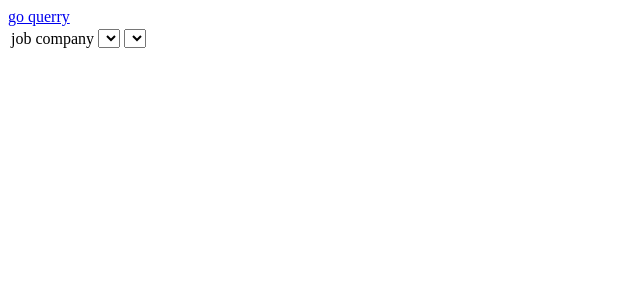
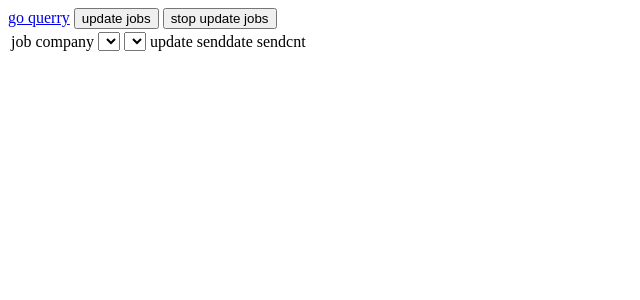
Before and after one commit to sinoory/dijango-jobfind, a Django app: page /jobfind/viewljobs in a window 1280 px wide. Shown: the top 300 px of the page, without its empty margins (0-640 px from the left). Run offline with Django 3.2, Linux system fonts and the light colour scheme; data that the repository does not hold is empty; parts of the project's set-up code (start-up, migrations or seed data) failed here and were passed over; some libraries are stand-ins or nearby versions.

Commit message:
job:update the job date in local jobl db

```diff
--- a/jobfind/templates/jobfind/q.html
+++ b/jobfind/templates/jobfind/q.html
@@ -393,6 +393,10 @@
 <input name='idJobArea' type='checkbox' value="020000" checked="ture">上海</input>
 <input name='idJobArea' type='checkbox' value="040000">深圳</input>
 <input name='idJobArea' type='checkbox' value="030200">广州</input>
+<input name='idJobArea' type='checkbox' value="030000">广东省（除深圳）</input>
+<input name='idJobArea' type='checkbox' value="100000">海南省</input>
+<input name='idJobArea' type='checkbox' value="110300">厦门</input>
+<input name='idJobArea' type='checkbox' value="110200">福州</input>
 <input name='idJobArea' type='checkbox' value="01">珠三角</input>
 <input name='idJobArea' type='checkbox' value="000000">全国</input>
  <button onclick='test()' >test</button>
@@ -428,6 +432,7 @@ history<select id='idhistorykey' onchange="$('#idsearchkey').val($('#idhistoryke
 <option>中兴通讯
 <option>腾讯计算机
 <option>TCL
+<option>爱立信
 <option>小米科技
 <option>阿里巴巴
 <option>QUALCOMM
--- a/jobfind/templates/jobfind/viewljobs.html
+++ b/jobfind/templates/jobfind/viewljobs.html
@@ -1,5 +1,11 @@
 <html>
     <head>
+        <style type="text/css">
+        .hilight
+        {
+        background-color: #cccc00;
+        }
+        </style>
         <script type="text/javascript" src="../../../static/js/jquery-1.10.1.js"></script>
         <script type="text/javascript" src="../../../static/js/jscolor/jscolor.js"></script>
         <script language="javascript">
@@ -16,6 +22,7 @@
                 lastLocal=local
                 dbg("querryJobs local="+local+",status="+status)
                 postdata={
+                    cmd:"SHOW_JOBS",
                     local:local,
                     status:status
                 }
@@ -35,6 +42,52 @@
             });
 
             }
+            var stopUpdate=false
+            function stopUpdatejob(){
+                stopUpdate=true
+            }
+            function updateJob(tr){
+            if(stopUpdate){
+                dbg("user stoped,exit")
+                return
+            }
+            var postdata={
+                cmd:"UPDATE_JOB",
+                id:tr.attr("id")
+            }
+            if(postdata.id.length<1){
+                return
+            }
+            tr.css("background-color","#cccc00")
+            var aj = $.ajax( {
+                type:'post',
+                cache:'false',
+                data:postdata,
+                success:function(data){
+                    data=JSON.parse(data)
+                    if(data.res=="updated"){
+                        tr.css("background-color","#0000ff")
+                    }else{
+                        tr.css("background-color","#ffffff")
+                    }
+                    var trn=tr.next("tr")
+                    if(trn){
+                        updateJob(trn)
+                    }
+                },
+                error:function(){
+                    tr.css("background-color","#ff0000")
+                    dbg("stop error");
+                },
+
+            });
+
+            }
+            function updateJobs(){
+                var tr=$("#idtabjobs tr:gt(0):eq(0) ")
+                stopUpdate=false
+                updateJob(tr)
+            }
             function dbg(msg){
                 $("#log").text($("#log").text()+"||||"+msg)
             }
@@ -45,6 +98,8 @@
     <body>
         <p id='log'></p>
         <a href="/jobfind/querry">go querry</a>
+        <button onclick='updateJobs()'>update jobs</button>
+        <button onclick='stopUpdatejob()'>stop update jobs</button>
         <div id='idivtable'>
         {% include 'jobfind/viewljobs_table.html' %} <!-- Lesson django template: keep the same dir for included html with in the views.py , otherwith error 500 happend -->
         </div>
--- a/jobfind/templates/jobfind/viewljobs_table.html
+++ b/jobfind/templates/jobfind/viewljobs_table.html
@@ -17,9 +17,9 @@
                         {% endfor %}
                     </select>
                 </td>
-                <td></td>
-                <td></td>
-                <td></td>
+                <td>update</td>
+                <td>senddate</td>
+                <td>sendcnt</td>
             </tr>
             {% for job in joblist %}
             <tr id='{{job.id}}'>
--- a/jobfind/views.py
+++ b/jobfind/views.py
@@ -174,6 +174,8 @@ class ViewLocalJobs():
     def getPostResponse(self,request):
         template = loader.get_template('jobfind/viewljobs_table.html')
         print request.POST
+        if(request.POST.get('cmd')=="UPDATE_JOB"):
+            return self.updateJob(request)
         local=request.POST.get('local')
         jobs=JobLocalDbView.objects.order_by("-id")
         if len(local)>0:
@@ -191,5 +193,16 @@ class ViewLocalJobs():
 
         return HttpResponse(template.render(context))
 
+    def updateJob(self,request):
+        job=JobLocalDbView.objects.filter(Q(id=request.POST.get("id")))[0] #Lesson django,orm querry whith OR
+        qd={'filterkeys':'linux','keywordtype':'100','serverActionType':55}
+        jobAdder.setQuerryDict(qd)
+        update=jobAdder.getUpdate(job.jobu)
+        updateres="not_update"
+        if update!=job.udate:
+            job.udate=update
+            job.save()
+            updateres="updated"
+        return HttpResponse(json.dumps({"res":updateres,"newDate":update}))
         #jobs=JobLocalDbView.objects.filter(Q(state='watch')|Q(state='get')) #Lesson django,orm querry whith OR
         #return HttpResponse(json.dumps({"code":"post local"}))
```
Also changed, not shown: sh/m.py (+14 -6 lines).
